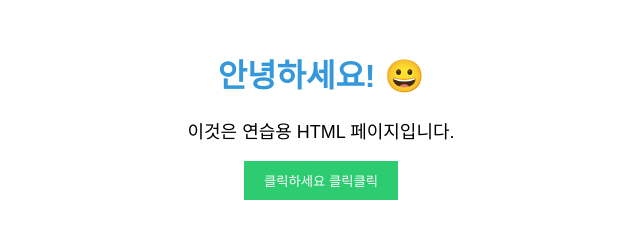
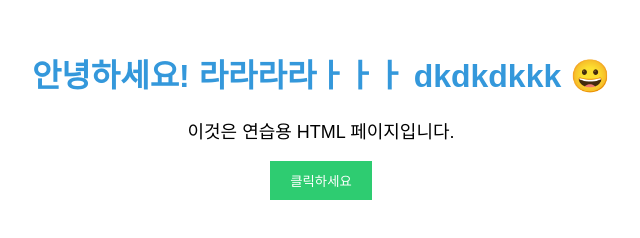
Before and after one commit to suhyeonnnn/company-project, a plain HTML site: page index.html in a window 1280 px wide. Shown: the whole page, without its empty margins (319-959 px from the left). Drawn offline with Linux system fonts and the light colour scheme.

Commit message:
second comit

```diff
--- a/index.html
+++ b/index.html
@@ -29,8 +29,11 @@
     </style>
 </head>
 <body>
-    <h1>안녕하세요! 😀</h1>
+    <h1>안녕하세요!
+        라라라라ㅏㅏㅏ
+        dkdkdkkk
+        😀</h1>
     <p>이것은 연습용 HTML 페이지입니다.</p>
-    <button onclick="alert('버튼이 클릭되었습니다!')">클릭하세요 클릭클릭</button>
+    <button onclick="alert('버튼이 클릭되었습니다!')">클릭하세요</button>
 </body>
 </html>
```
